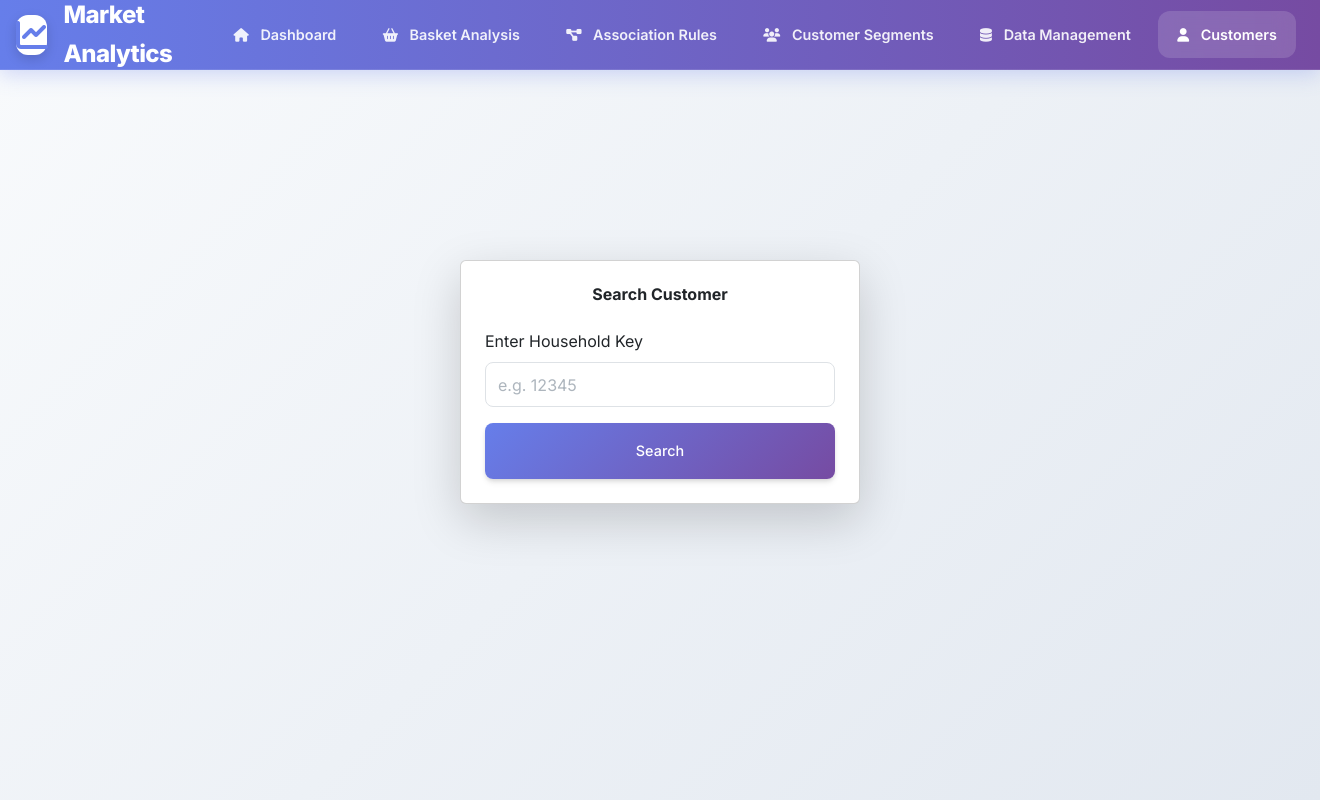
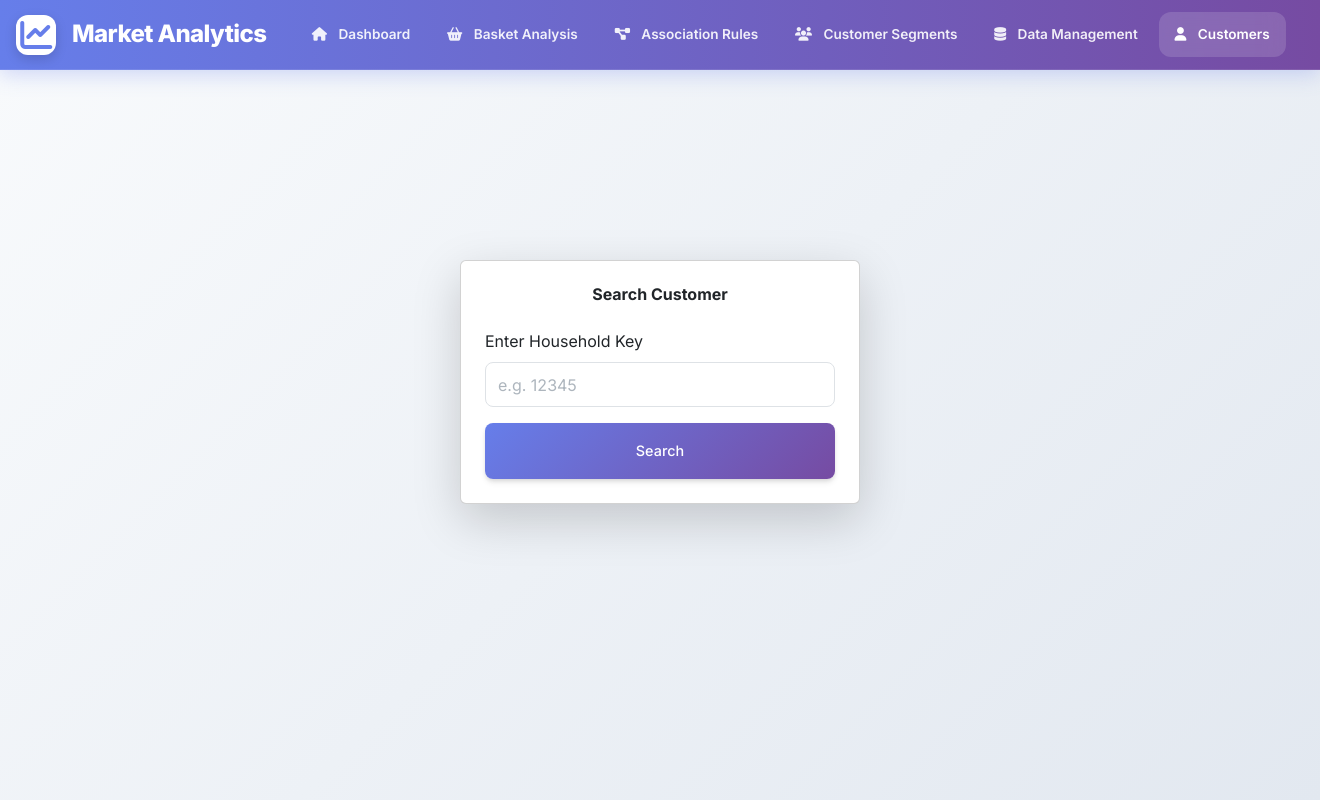
Before and after one commit to Sinamozaffarirad/dunnhumby-market-data-mining, a Django app: page /customers/search/ in a window 1320 px wide. Run offline with Django 5.2, Linux system fonts and the light colour scheme; some libraries are stand-ins or nearby versions.

Commit message:
AFTER MEGE WITH SAMANEH 9/17

```diff
--- a/Website/market/templates/site/base.html
+++ b/Website/market/templates/site/base.html
@@ -57,8 +57,9 @@
       justify-content: space-between;
       height: 100%;
       padding: 0 1.5rem 0 1rem;
-      max-width: 1400px;
+      max-width: 1500px;
       margin: 0 auto;
+      flex-wrap: nowrap;
     }
 
     .nav-brand {
@@ -94,20 +95,20 @@
     .nav-links {
       display: flex;
       align-items: center;
-      gap: 0.5rem;
+      gap: 0.3rem;
       list-style: none;
       margin: 0;
       padding: 0;
-      margin-left: 2rem;
+      margin-left: 1.2rem;
     }
 
     .nav-link {
       position: relative;
-      padding: 0.75rem 1.2rem;
+      padding: 0.75rem 1rem;
       color: rgba(255, 255, 255, 0.9);
       text-decoration: none;
       font-weight: 600;
-      font-size: 0.9rem;
+      font-size: 0.85rem;
       border-radius: 12px;
       transition: all 0.3s ease;
       white-space: nowrap;
@@ -188,7 +189,8 @@
       }
 
       .nav-links {
-        margin-left: 1rem;
+        margin-left: 0.5rem;
+        gap: 0.2rem;
       }
 
       .nav-links {
```
